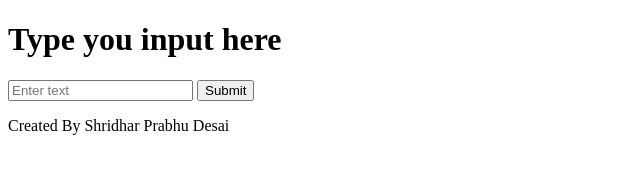
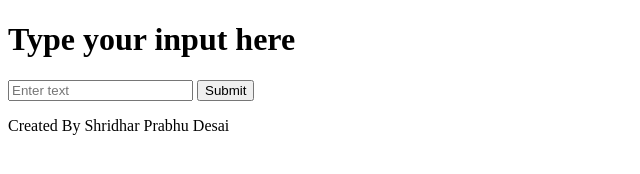
Before and after one commit to 19Shridhar/COG_GN22CDBDS002_11_1_AI_Cloud-Node-js-Tasks, a website: page public/index.html in a window 1280 px wide. Shown: the whole page, without its empty margins (0-640 px from the left). Drawn offline with Linux system fonts and the light colour scheme.

Commit message:
updated index.html

```diff
--- a/public/index.html
+++ b/public/index.html
@@ -1,7 +1,7 @@
 <!DOCTYPE html>
 <html>
     <body>
-        <h1>Type you input here</h1>
+        <h1>Type your input here</h1>
         <form action="/output" method="post">
             <input type="text" name="sentence" placeholder="Enter text">
 
```
